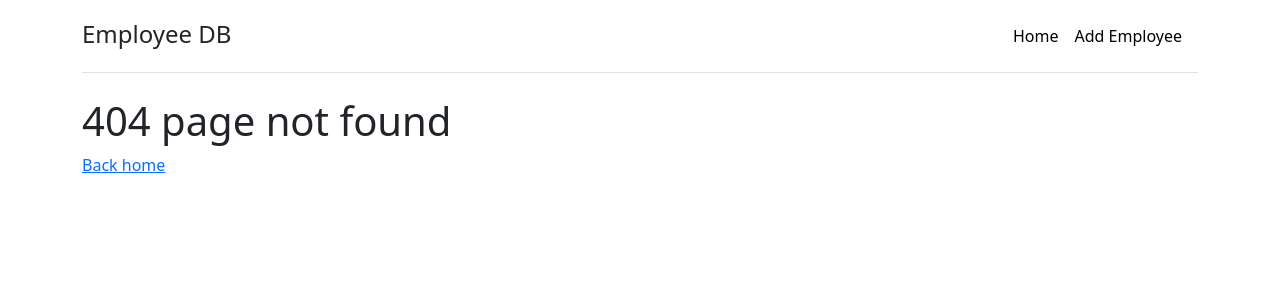
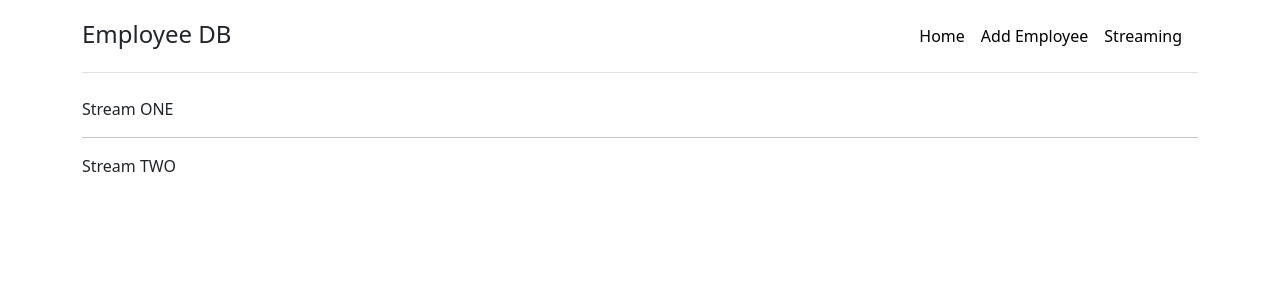
Before and after one commit to ferlobo1985/UDMY-REACT19-Next-JS-Rendering, a Next.js app: page /streaming in a window 1280 px wide. Before the commit this address had no page. Shown: the top 300 px of the page. Built offline with nearby package versions, Linux system fonts and the light colour scheme.

Commit message:
21-Streaming
21-Streaming

```diff
--- /dev/null
+++ b/src/app/streaming/page.js
@@ -0,0 +1,16 @@
+import { StreamOne,StreamTwo } from "@/components/streams";
+import { Suspense } from "react";
+
+export default function StreamingComp(){
+    return(
+        <>
+            <Suspense fallback={<p>...loading</p>}>
+                <StreamOne/>
+            </Suspense>
+            <hr/>
+            <Suspense fallback={<p>...loading</p>}>
+                <StreamTwo/>
+            </Suspense>
+        </>
+    )
+}
--- a/src/components/header.js
+++ b/src/components/header.js
@@ -12,6 +12,9 @@
                 <Link href="/form/add" className='me-3 py-2 link-body-emphasis text-decoration-none'>
                     Add Employee
                 </Link>
+                <Link href="/streaming" className='me-3 py-2 link-body-emphasis text-decoration-none'>
+                    Streaming
+                </Link>
             </nav>
 
         </div>
--- /dev/null
+++ b/src/components/streams.js
@@ -0,0 +1,20 @@
+export async function StreamOne(){
+    await new Promise((resolve)=>setTimeout(resolve,2000))
+
+    return(
+        <div>
+            Stream ONE
+        </div>
+    )
+}
+
+
+export async function StreamTwo(){
+    await new Promise((resolve)=>setTimeout(resolve,5000))
+
+    return(
+        <div>
+            Stream TWO
+        </div>
+    )
+}
```
